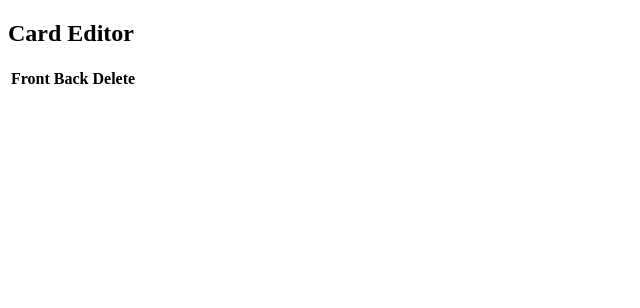
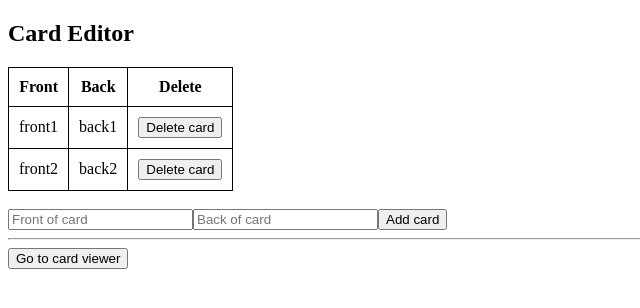
Before and after one commit to jayden-lee0908/havard_boot_camp, a React (Create React App) app: page / in a window 1280 px wide. Shown: the top 308 px of the page, without its empty margins (0-640 px from the left). Built offline with nearby package versions, Linux system fonts and the light colour scheme.

Commit message:
finished week2

```diff
--- a/src/App.js
+++ b/src/App.js
@@ -1,20 +1,52 @@
 import React from 'react';
 import CardEditor from './CardEditor';
+import CardViewer from './CardViewer';
 
 class App extends React.Component {
   constructor(props) {
     super(props);
     this.state = {
       cards: [
-        { front: "front1", back: "back1"},
+        { front: "front1", back: "back1" },
         { front: "front2", back: "back2" },
       ],
+      editor: true,
     };
   }
+
+  addCard = card => {
+    const cards = this.state.cards.slice().concat(card);
+    this.setState({ cards });
+  };
+
+  deleteCard = index => {
+    const cards = this.state.cards.slice();
+    cards.splice(index, 1);
+    this.setState({ cards });
+  }
+
+  switchMode = () => this.setState({ editor: !this.state.editor });
+
   render() {
-    return (
-      <CardEditor cards={this.state.cards} />
-    );
+    if(this.state.editor){
+      return (
+        <CardEditor
+          addCard={this.addCard}
+          cards={this.state.cards}
+          deleteCard={this.deleteCard}
+          switchMode={this.switchMode}
+        />
+      );
+    } else {
+      return (
+        <CardViewer
+          cards={this.state.cards}
+          switchMode={this.switchMode}
+        />
+      );
+    }
+
+
   }
 
 }
--- /dev/null
+++ b/src/CardEditor.css
@@ -0,0 +1,14 @@
+table,
+td,
+th {
+    border: 1px solid black;
+}
+
+table {
+    border-collapse: collapse;
+}
+
+td,
+th {
+    padding: 10px;
+}
--- a/src/CardEditor.js
+++ b/src/CardEditor.js
@@ -1,18 +1,43 @@
 import React from 'react';
+import './CardEditor.css'
 
 class CardEditor extends React.Component {
+    constructor(props) {
+        super(props);
+        this.state = { front:'', back:'' }
+    }
+
+    addCard = () => {
+        if(!this.state.front.trim() || !this.state.back.trim()){
+            alert('Cannot add empty card');
+            return;
+        }
+
+        this.props.addCard(this.state);
+        this.setState({ front: '', back: '' });
+    };
+
+    deleteCard = index => this.props.deleteCard(index);
+
+    handleChange = event => this.setState({ [event.target.name]: event.target.value });
+
     render(){
-        const cards = this.props.cards.map(card =>{
+        const cards = this.props.cards.map((card, index) =>{
             return (
-                <tr>
-                    <td>card front</td>
-                    <td>card back</td>
+                <tr key={index}>
+                    <td>{card.front}</td>
+                    <td>{card.back}</td>
                     <td>
-                        <button>Delete card</button>
+                        <button
+                        disabled={this.props.cards.length === 1}
+                        onClick={() => this.deleteCard(index)}>
+                            Delete card
+                        </button>
                     </td>
                 </tr>
-            )
-        })
+            );
+        });
+
         return(
             <div>
                 <h2>Card Editor</h2>
@@ -24,7 +49,25 @@
                             <th>Delete</th>
                         </tr>
                     </thead>
+                    <tbody>{cards}</tbody>
                 </table>
+                <br/>
+                <input
+                name='front'
+                onChange={this.handleChange}
+                placeholder='Front of card'
+                value={this.state.front}
+                />
+
+                <input
+                name='back'
+                onChange={this.handleChange}
+                placeholder='Back of card'
+                value={this.state.back}
+                />
+                <button onClick={this.addCard}>Add card</button>
+                <hr />
+                <button onClick={this.props.switchMode}>Go to card viewer</button>
             </div>
         );
     }
--- /dev/null
+++ b/src/CardViewer.js
@@ -0,0 +1,61 @@
+import React from 'react';
+import './CardViewer.css'
+
+class CardViewer extends React.Component {
+    constructor(props) {
+        super(props);
+        this.state = {
+            currentIndex: 0,
+            displayFront: true,
+        };
+    }
+
+    nextCard = () => {
+        if(this.state.currentIndex < this.props.cards.length - 1) {
+            this.setState({
+                currentIndex: this.state.currentIndex + 1,
+                displayFront: true,
+            });
+        }
+    };
+
+    prevCard = () => {
+        if (this.state.currentIndex > 0) {
+            this.setState({
+                currentIndex: this.state.currentIndex - 1,
+                displayFront: true,
+            });
+        }
+    };
+
+    flipCard = () => this.setState(
+        { displayFront: !this.state.displayFront }
+    );
+
+    render(){
+        const card = this.props.cards[this.state.currentIndex][
+            this.state.displayFront ? 'front' : 'back'
+        ];
+
+        return (
+            <div>
+                <h2>Card Viewer</h2>
+                Card {this.state.currentIndex+1} out of {this.props.cards.length}.
+                <div className='card' onClick={this.flipCard}>
+                    {card}
+                </div>
+                <br />
+                <button disabled={this.state.currentIndex===0} onClick={this.prevCard}>
+                    Prev card
+                </button>
+                <button disabled={this.state.currentIndex === this.props.cards.length-1} onClick={this.nextCard}>
+                    Next card
+                </button>
+                <hr />
+                <button onClick={this.props.switchMode}>Go to card editor</button>
+            </div>
+        );
+    }
+}
+
+export default CardViewer;
```
Also changed, not shown: src/CardViewer.css (added).
